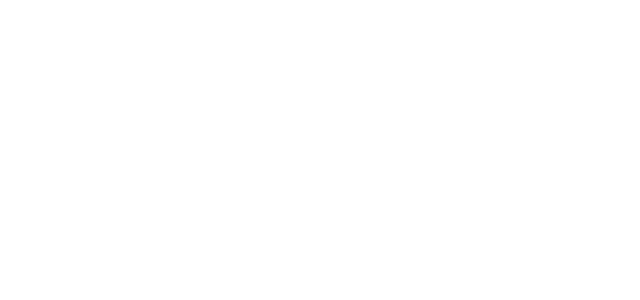
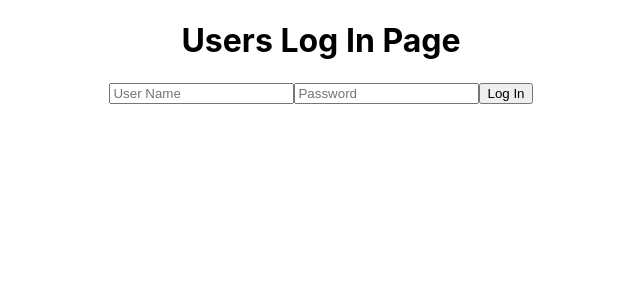
Before and after one commit to aaronw4/node-auth-react, a React (Create React App) app in the folder users/: page / in a window 1280 px wide. Shown: the top 300 px of the page, without its empty margins (319-959 px from the left). Built offline with nearby package versions, Linux system fonts and the light colour scheme.

Commit message:
Put routes in App.js

```diff
--- a/users/src/App.js
+++ b/users/src/App.js
@@ -2,12 +2,16 @@ import React from 'react';
 import './App.css';
 import {BrowserRouter, Route} from 'react-router-dom';
 import Login from './components/login';
+import Users from './components/users';
 
 function App() {
   return (
-    <div className="App">
-
-    </div>
+    <BrowserRouter>
+      <div className="App">
+        <Route exact path='/' component={Login}/>
+        <Route path='/users' component={Users}/>
+      </div>
+    </BrowserRouter>
   );
 }
 
--- a/users/src/components/users.js
+++ b/users/src/components/users.js
@@ -1,7 +1,7 @@
 import React, {useState, useEffect} from 'react';
 import {axiosWithAuth} from './axiosWithAuth';
 
-function Helper() {
+function Users() {
     const [users, setUsers] = useState([]);
 
     useEffect(() => {
@@ -29,4 +29,4 @@ function Helper() {
     )
 }
 
-export default Helper
+export default Users
```
